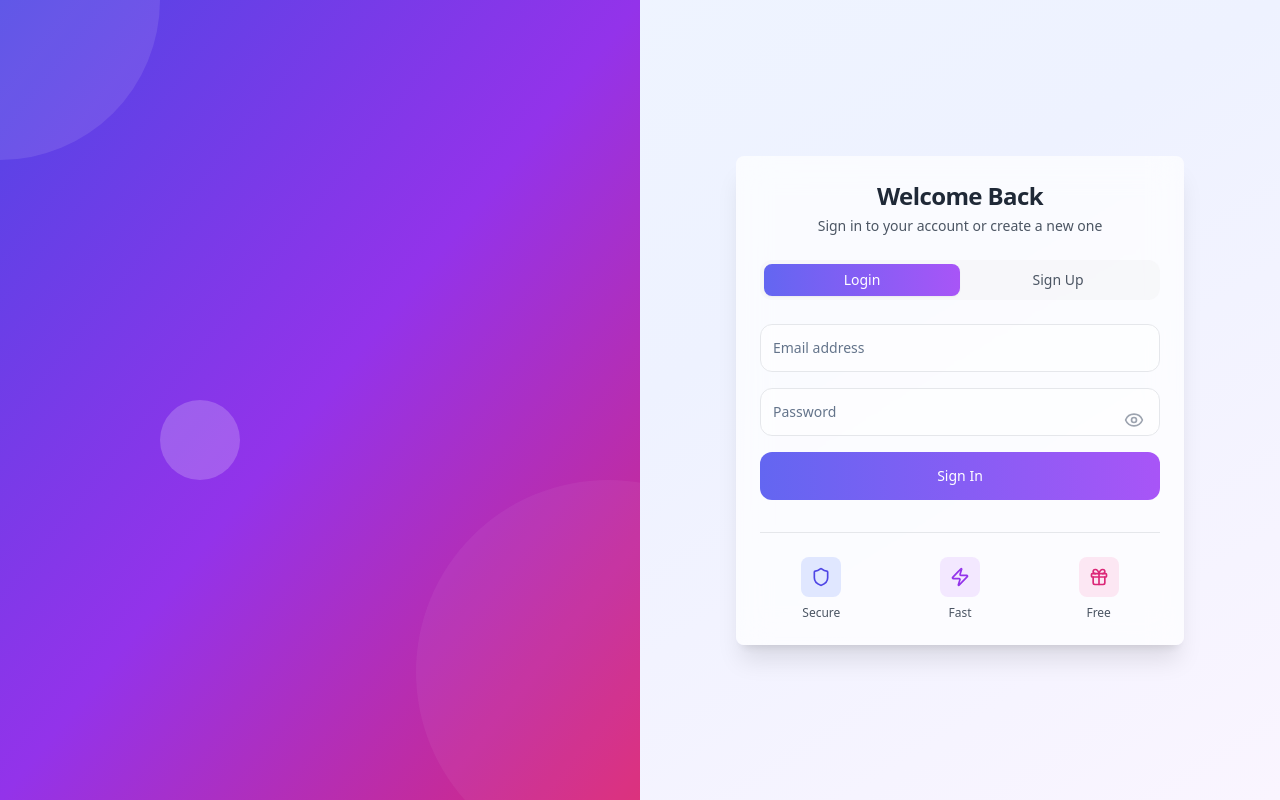
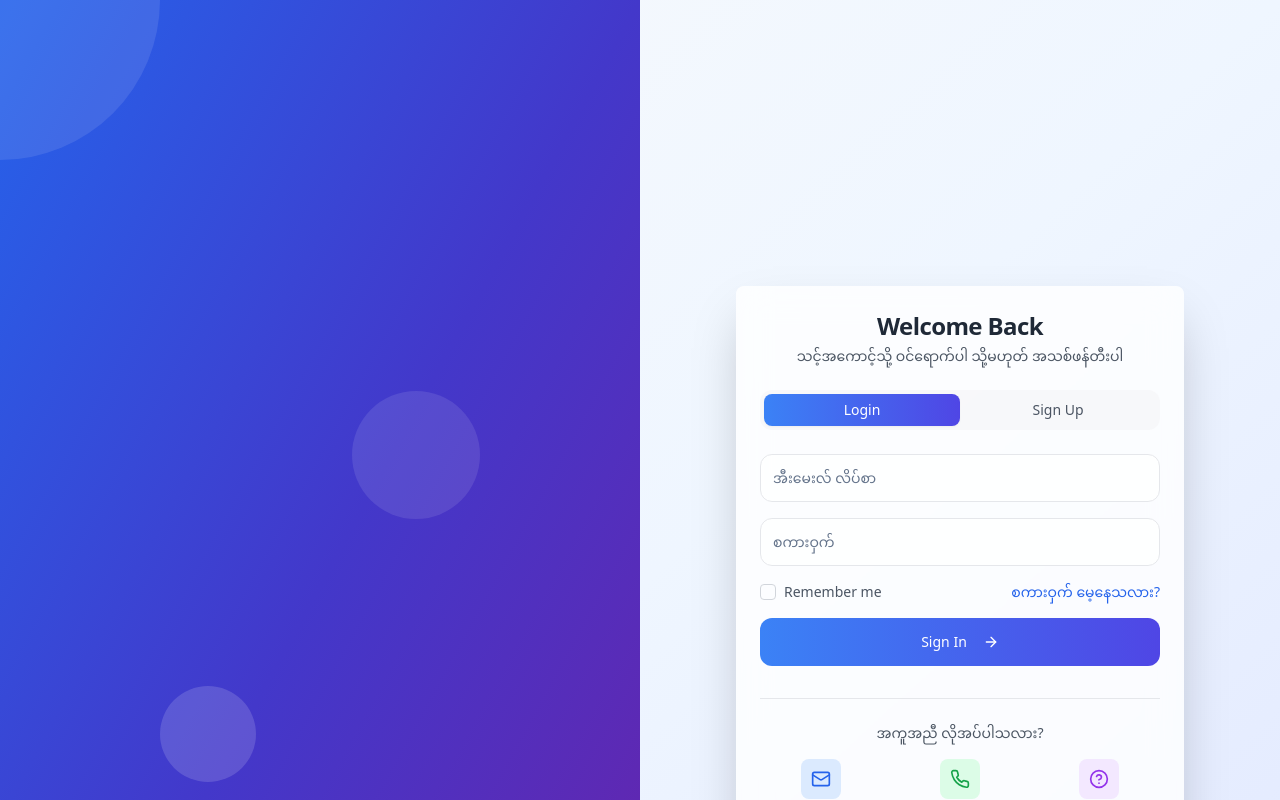
Before and after one commit to myanmararticle/1daysocial, a React (Vite) app: page / in a window 1280 px wide. Shown: the top 800 px of the page. Built offline with nearby package versions, Linux system fonts and the light colour scheme.

Commit message:
Refactor: Improve login page design
- Added "Forgot Password", "Remember Me", and "Support" links to the login page.
- Integrated 1DaySocial landing page content into the login page.
- Implemented a new design for the login page.

```diff
--- a/src/components/auth/AuthLayout.tsx
+++ b/src/components/auth/AuthLayout.tsx
@@ -4,15 +4,18 @@ import { Button } from "@/components/ui/button";
 import { Input } from "@/components/ui/input";
 import { Card, CardContent, CardDescription, CardHeader, CardTitle } from "@/components/ui/card";
 import { Tabs, TabsContent, TabsList, TabsTrigger } from "@/components/ui/tabs";
-import { MessageCircle, Users, Clock, Gift, Eye, EyeOff, Heart, Shield, Zap } from "lucide-react";
+import { Checkbox } from "@/components/ui/checkbox";
+import { MessageCircle, Users, Clock, Shield, Zap, Heart, Star, ArrowRight, Mail, Phone, HelpCircle } from "lucide-react";
 
 const AuthLayout = ({ onAuthSuccess }: { onAuthSuccess: () => void }) => {
   const [showPassword, setShowPassword] = useState(false);
+  const [rememberMe, setRememberMe] = useState(false);
   const [loginForm, setLoginForm] = useState({ email: '', password: '' });
   const [signupForm, setSignupForm] = useState({ name: '', email: '', password: '', confirmPassword: '' });
 
   const handleLogin = (e: React.FormEvent) => {
     e.preventDefault();
+    console.log('Remember me:', rememberMe);
     onAuthSuccess();
   };
 
@@ -21,92 +24,131 @@ const AuthLayout = ({ onAuthSuccess }: { onAuthSuccess: () => void }) => {
     onAuthSuccess();
   };
 
+  const handleForgotPassword = () => {
+    console.log('Forgot password clicked');
+    // Here you would typically open a forgot password modal or redirect
+  };
+
   return (
-    <div className="min-h-screen bg-gradient-to-br from-blue-50 via-indigo-50 to-purple-50 flex">
-      {/* Left Side - Landing Content */}
-      <div className="hidden lg:flex lg:w-1/2 flex-col justify-center items-center p-12 bg-gradient-to-br from-indigo-600 via-purple-600 to-pink-600 text-white relative overflow-hidden">
+    <div className="min-h-screen bg-gradient-to-br from-slate-50 via-blue-50 to-indigo-100 flex">
+      {/* Left Side - Enhanced Landing Content */}
+      <div className="hidden lg:flex lg:w-1/2 flex-col justify-center items-center p-12 bg-gradient-to-br from-blue-600 via-indigo-700 to-purple-800 text-white relative overflow-hidden">
         {/* Animated Background Elements */}
         <div className="absolute inset-0 overflow-hidden">
           <div className="absolute -top-40 -left-40 w-80 h-80 bg-white/10 rounded-full animate-pulse"></div>
           <div className="absolute -bottom-40 -right-40 w-96 h-96 bg-white/5 rounded-full animate-bounce"></div>
-          <div className="absolute top-1/2 left-1/4 w-20 h-20 bg-white/20 rounded-full animate-ping"></div>
+          <div className="absolute top-1/3 right-1/4 w-32 h-32 bg-white/10 rounded-full animate-ping"></div>
+          <div className="absolute bottom-1/3 left-1/4 w-24 h-24 bg-white/15 rounded-full animate-pulse"></div>
         </div>
 
         <div className="relative z-10 max-w-md text-center">
-          <div className="mb-8 animate-fade-in">
-            <div className="w-20 h-20 bg-white/20 backdrop-blur-lg rounded-2xl flex items-center justify-center mx-auto mb-6 animate-scale-in">
-              <MessageCircle className="h-10 w-10 text-white" />
+          {/* Brand Section */}
+          <div className="mb-12 animate-fade-in">
+            <div className="w-24 h-24 bg-white/20 backdrop-blur-lg rounded-3xl flex items-center justify-center mx-auto mb-6 animate-scale-in shadow-2xl">
+              <MessageCircle className="h-12 w-12 text-white" />
             </div>
-            <h1 className="text-4xl font-bold mb-4">1DaySocial</h1>
-            <p className="text-xl text-white/90 mb-8">Connect, Share, Inspire in 24 Hours</p>
+            <h1 className="text-5xl font-bold mb-4 bg-gradient-to-r from-white to-blue-100 bg-clip-text text-transparent">
+              1DaySocial
+            </h1>
+            <p className="text-xl text-blue-100 mb-6">Connect, Share, Inspire in 24 Hours</p>
+            <p className="text-white/80 text-sm leading-relaxed">
+              အသစ်သော လူမှုကွန်ယက် တစ်ခုတွင် ၂၄ နာရီကြာ အဓိပ္ပါယ်ရှိသော ဆက်သွယ်မှုများ ဖန်တီးပါ။ AI-powered matching နှင့် privacy-first approach ဖြင့် လုံခြုံပြီး တန်ဖိုးရှိသော လူမှုကွန်ယက် အတွေ့အကြုံကို ခံစားပါ။
+            </p>
           </div>
 
+          {/* Features Grid */}
           <div className="space-y-6 animate-slide-in-right">
-            <div className="flex items-center space-x-4 p-4 bg-white/10 backdrop-blur-lg rounded-xl hover:bg-white/20 transition-all duration-300 hover-scale">
-              <div className="w-12 h-12 bg-yellow-400/20 rounded-lg flex items-center justify-center">
+            <div className="flex items-center space-x-4 p-4 bg-white/10 backdrop-blur-lg rounded-xl hover:bg-white/20 transition-all duration-300 hover-scale group">
+              <div className="w-12 h-12 bg-yellow-400/20 rounded-lg flex items-center justify-center group-hover:bg-yellow-400/30 transition-colors">
                 <Clock className="h-6 w-6 text-yellow-300" />
               </div>
               <div className="text-left">
-                <h3 className="font-semibold">24-Hour Connections</h3>
-                <p className="text-white/80 text-sm">Meaningful conversations that matter</p>
+                <h3 className="font-semibold text-white">24-Hour Connections</h3>
+                <p className="text-white/80 text-sm">အဓိပ္పါယ်ရှိသော စကားဝိုင်းများ ပြုလုပ်ပါ</p>
               </div>
             </div>
 
-            <div className="flex items-center space-x-4 p-4 bg-white/10 backdrop-blur-lg rounded-xl hover:bg-white/20 transition-all duration-300 hover-scale">
-              <div className="w-12 h-12 bg-green-400/20 rounded-lg flex items-center justify-center">
+            <div className="flex items-center space-x-4 p-4 bg-white/10 backdrop-blur-lg rounded-xl hover:bg-white/20 transition-all duration-300 hover-scale group">
+              <div className="w-12 h-12 bg-green-400/20 rounded-lg flex items-center justify-center group-hover:bg-green-400/30 transition-colors">
                 <Users className="h-6 w-6 text-green-300" />
               </div>
               <div className="text-left">
-                <h3 className="font-semibold">Smart Matching</h3>
-                <p className="text-white/80 text-sm">AI-powered friend suggestions</p>
+                <h3 className="font-semibold text-white">Smart AI Matching</h3>
+                <p className="text-white/80 text-sm">ကိုက်ညီသော သူငယ်ချင်းများ ရှာဖွေပါ</p>
               </div>
             </div>
 
-            <div className="flex items-center space-x-4 p-4 bg-white/10 backdrop-blur-lg rounded-xl hover:bg-white/20 transition-all duration-300 hover-scale">
-              <div className="w-12 h-12 bg-pink-400/20 rounded-lg flex items-center justify-center">
-                <Heart className="h-6 w-6 text-pink-300" />
+            <div className="flex items-center space-x-4 p-4 bg-white/10 backdrop-blur-lg rounded-xl hover:bg-white/20 transition-all duration-300 hover-scale group">
+              <div className="w-12 h-12 bg-pink-400/20 rounded-lg flex items-center justify-center group-hover:bg-pink-400/30 transition-colors">
+                <Shield className="h-6 w-6 text-pink-300" />
               </div>
               <div className="text-left">
-                <h3 className="font-semibold">Safe & Secure</h3>
-                <p className="text-white/80 text-sm">Privacy-first social networking</p>
+                <h3 className="font-semibold text-white">Privacy First</h3>
+                <p className="text-white/80 text-sm">လုံခြုံမှု အမြင့်ဆုံး ကာကွယ်မှု</p>
+              </div>
+            </div>
+
+            <div className="flex items-center space-x-4 p-4 bg-white/10 backdrop-blur-lg rounded-xl hover:bg-white/20 transition-all duration-300 hover-scale group">
+              <div className="w-12 h-12 bg-purple-400/20 rounded-lg flex items-center justify-center group-hover:bg-purple-400/30 transition-colors">
+                <Zap className="h-6 w-6 text-purple-300" />
+              </div>
+              <div className="text-left">
+                <h3 className="font-semibold text-white">Instant Connect</h3>
+                <p className="text-white/80 text-sm">မြန်ဆန်သော ချိတ်ဆက်မှု စနစ်</p>
               </div>
             </div>
           </div>
 
-          <div className="mt-12 grid grid-cols-3 gap-8 text-center animate-fade-in">
-            <div>
-              <div className="text-3xl font-bold">10K+</div>
+          {/* Stats Section */}
+          <div className="mt-12 grid grid-cols-3 gap-6 text-center animate-fade-in">
+            <div className="p-4 bg-white/5 backdrop-blur-lg rounded-xl">
+              <div className="text-3xl font-bold text-white">50K+</div>
               <div className="text-white/80 text-sm">Active Users</div>
             </div>
-            <div>
-              <div className="text-3xl font-bold">24hrs</div>
+            <div className="p-4 bg-white/5 backdrop-blur-lg rounded-xl">
+              <div className="text-3xl font-bold text-white">24hrs</div>
               <div className="text-white/80 text-sm">Connection Time</div>
             </div>
-            <div>
-              <div className="text-3xl font-bold">99%</div>
-              <div className="text-white/80 text-sm">Satisfaction</div>
+            <div className="p-4 bg-white/5 backdrop-blur-lg rounded-xl">
+              <div className="text-3xl font-bold text-white">99.9%</div>
+              <div className="text-white/80 text-sm">Uptime</div>
             </div>
+          </div>
+
+          {/* Testimonial */}
+          <div className="mt-8 p-6 bg-white/10 backdrop-blur-lg rounded-xl animate-fade-in">
+            <div className="flex items-center justify-center mb-3">
+              {[...Array(5)].map((_, i) => (
+                <Star key={i} className="h-4 w-4 text-yellow-400 fill-current" />
+              ))}
+            </div>
+            <p className="text-white/90 text-sm italic mb-3">
+              "1DaySocial ကတစ်ဆင့် တကယ့် သူငယ်ချင်းများနှင့် ကျွန်တော်တွေ့ခဲ့ပါတယ်။"
+            </p>
+            <p className="text-white/70 text-xs">— Thant Zin, Yangon</p>
           </div>
         </div>
       </div>
 
-      {/* Right Side - Auth Forms */}
+      {/* Right Side - Enhanced Auth Forms */}
       <div className="flex-1 flex items-center justify-center p-8 lg:p-12">
         <div className="w-full max-w-md">
           {/* Mobile Header */}
           <div className="lg:hidden text-center mb-8 animate-fade-in">
-            <div className="w-16 h-16 bg-gradient-to-r from-indigo-500 to-purple-500 rounded-2xl flex items-center justify-center mx-auto mb-4">
+            <div className="w-16 h-16 bg-gradient-to-r from-blue-500 to-indigo-600 rounded-2xl flex items-center justify-center mx-auto mb-4 shadow-lg">
               <MessageCircle className="h-8 w-8 text-white" />
             </div>
-            <h1 className="text-3xl font-bold text-gray-800 mb-2">1DaySocial</h1>
-            <p className="text-gray-600">Connect for 24 hours</p>
+            <h1 className="text-3xl font-bold bg-gradient-to-r from-blue-600 to-indigo-600 bg-clip-text text-transparent mb-2">
+              1DaySocial
+            </h1>
+            <p className="text-gray-600">၂၄ နာရီ ဆက်သွယ်မှု</p>
           </div>
 
-          <Card className="bg-white/70 backdrop-blur-lg border-0 shadow-xl animate-scale-in">
+          <Card className="bg-white/80 backdrop-blur-lg border-0 shadow-2xl animate-scale-in">
             <CardHeader className="space-y-1 pb-6">
               <CardTitle className="text-2xl text-center text-gray-800">Welcome Back</CardTitle>
               <CardDescription className="text-center text-gray-600">
-                Sign in to your account or create a new one
+                သင့်အကောင့်သို့ ဝင်ရောက်ပါ သို့မဟုတ် အသစ်ဖန်တီးပါ
               </CardDescription>
             </CardHeader>
             <CardContent>
@@ -114,13 +156,13 @@ const AuthLayout = ({ onAuthSuccess }: { onAuthSuccess: () => void }) => {
                 <TabsList className="grid w-full grid-cols-2 bg-gray-100/50 p-1 rounded-xl">
                   <TabsTrigger
                     value="login"
-                    className="text-gray-600 data-[state=active]:text-white data-[state=active]:bg-gradient-to-r data-[state=active]:from-indigo-500 data-[state=active]:to-purple-500 rounded-lg transition-all duration-300"
+                    className="text-gray-600 data-[state=active]:text-white data-[state=active]:bg-gradient-to-r data-[state=active]:from-blue-500 data-[state=active]:to-indigo-600 rounded-lg transition-all duration-300"
                   >
                     Login
                   </TabsTrigger>
                   <TabsTrigger
                     value="signup"
-                    className="text-gray-600 data-[state=active]:text-white data-[state=active]:bg-gradient-to-r data-[state=active]:from-indigo-500 data-[state=active]:to-purple-500 rounded-lg transition-all duration-300"
+                    className="text-gray-600 data-[state=active]:text-white data-[state=active]:bg-gradient-to-r data-[state=active]:from-blue-500 data-[state=active]:to-indigo-600 rounded-lg transition-all duration-300"
                   >
                     Sign Up
                   </TabsTrigger>
@@ -131,35 +173,52 @@ const AuthLayout = ({ onAuthSuccess }: { onAuthSuccess: () => void }) => {
                     <div className="space-y-2">
                       <Input
                         type="email"
-                        placeholder="Email address"
+                        placeholder="အီးမေးလ် လိပ်စာ"
                         value={loginForm.email}
                         onChange={(e) => setLoginForm({...loginForm, email: e.target.value})}
-                        className="bg-white/50 border-gray-200 focus:border-indigo-500 focus:ring-indigo-500 h-12 rounded-xl transition-all duration-300"
+                        className="bg-white/70 border-gray-200 focus:border-blue-500 focus:ring-blue-500 h-12 rounded-xl transition-all duration-300"
                         required
                       />
                     </div>
-                    <div className="space-y-2 relative">
+                    <div className="space-y-2">
                       <Input
-                        type={showPassword ? "text" : "password"}
-                        placeholder="Password"
+                        type="password"
+                        placeholder="စကားဝှက်"
                         value={loginForm.password}
                         onChange={(e) => setLoginForm({...loginForm, password: e.target.value})}
-                        className="bg-white/50 border-gray-200 focus:border-indigo-500 focus:ring-indigo-500 h-12 rounded-xl pr-12 transition-all duration-300"
+                        className="bg-white/70 border-gray-200 focus:border-blue-500 focus:ring-blue-500 h-12 rounded-xl transition-all duration-300"
                         required
                       />
+                    </div>
+
+                    {/* Remember Me and Forgot Password */}
+                    <div className="flex items-center justify-between">
+                      <div className="flex items-center space-x-2">
+                        <Checkbox
+                          id="remember"
+                          checked={rememberMe}
+                          onCheckedChange={setRememberMe}
+                          className="border-gray-300"
+                        />
+                        <label htmlFor="remember" className="text-sm text-gray-600">
+                          Remember me
+                        </label>
+                      </div>
                       <button
                         type="button"
-                        onClick={() => setShowPassword(!showPassword)}
-                        className="absolute right-4 top-1/2 transform -translate-y-1/2 text-gray-400 hover:text-gray-600 transition-colors"
+                        onClick={handleForgotPassword}
+                        className="text-sm text-blue-600 hover:text-blue-800 transition-colors"
                       >
-                        {showPassword ? <EyeOff className="h-5 w-5" /> : <Eye className="h-5 w-5" />}
+                        စကားဝှက် မေ့နေသလား?
                       </button>
                     </div>
+
                     <Button
                       type="submit"
-                      className="w-full bg-gradient-to-r from-indigo-500 to-purple-500 hover:from-indigo-600 hover:to-purple-600 h-12 rounded-xl text-white font-medium transition-all duration-300 hover-scale"
+                      className="w-full bg-gradient-to-r from-blue-500 to-indigo-600 hover:from-blue-600 hover:to-indigo-700 h-12 rounded-xl text-white font-medium transition-all duration-300 hover-scale"
                     >
                       Sign In
+                      <ArrowRight className="ml-2 h-4 w-4" />
                     </Button>
                   </form>
                 </TabsContent>
@@ -169,73 +228,88 @@ const AuthLayout = ({ onAuthSuccess }: { onAuthSuccess: () => void }) => {
                     <div className="space-y-2">
                       <Input
                         type="text"
-                        placeholder="Full Name"
+                        placeholder="အမည် အပြည့်အစုံ"
                         value={signupForm.name}
                         onChange={(e) => setSignupForm({...signupForm, name: e.target.value})}
-                        className="bg-white/50 border-gray-200 focus:border-indigo-500 focus:ring-indigo-500 h-12 rounded-xl transition-all duration-300"
+                        className="bg-white/70 border-gray-200 focus:border-blue-500 focus:ring-blue-500 h-12 rounded-xl transition-all duration-300"
                         required
                       />
                     </div>
                     <div className="space-y-2">
                       <Input
                         type="email"
-                        placeholder="Email address"
+                        placeholder="အီးမေးလ် လိပ်စာ"
                         value={signupForm.email}
                         onChange={(e) => setSignupForm({...signupForm, email: e.target.value})}
-                        className="bg-white/50 border-gray-200 focus:border-indigo-500 focus:ring-indigo-500 h-12 rounded-xl transition-all duration-300"
+                        className="bg-white/70 border-gray-200 focus:border-blue-500 focus:ring-blue-500 h-12 rounded-xl transition-all duration-300"
                         required
                       />
                     </div>
                     <div className="space-y-2">
                       <Input
                         type="password"
-                        placeholder="Password"
+                        placeholder="စကားဝှက်"
                         value={signupForm.password}
                         onChange={(e) => setSignupForm({...signupForm, password: e.target.value})}
-                        className="bg-white/50 border-gray-200 focus:border-indigo-500 focus:ring-indigo-500 h-12 rounded-xl transition-all duration-300"
+                        className="bg-white/70 border-gray-200 focus:border-blue-500 focus:ring-blue-500 h-12 rounded-xl transition-all duration-300"
                         required
                       />
                     </div>
                     <div className="space-y-2">
                       <Input
                         type="password"
-                        placeholder="Confirm Password"
+                        placeholder="စကားဝှက် အတည်ပြုပါ"
                         value={signupForm.confirmPassword}
                         onChange={(e) => setSignupForm({...signupForm, confirmPassword: e.target.value})}
-                        className="bg-white/50 border-gray-200 focus:border-indigo-500 focus:ring-indigo-500 h-12 rounded-xl transition-all duration-300"
+                        className="bg-white/70 border-gray-200 focus:border-blue-500 focus:ring-blue-500 h-12 rounded-xl transition-all duration-300"
                         required
                       />
                     </div>
                     <Button
                       type="submit"
-                      className="w-full bg-gradient-to-r from-indigo-500 to-purple-500 hover:from-indigo-600 hover:to-purple-600 h-12 rounded-xl text-white font-medium transition-all duration-300 hover-scale"
+                      className="w-full bg-gradient-to-r from-blue-500 to-indigo-600 hover:from-blue-600 hover:to-indigo-700 h-12 rounded-xl text-white font-medium transition-all duration-300 hover-scale"
                     >
                       Create Account
+                      <ArrowRight className="ml-2 h-4 w-4" />
                     </Button>
                   </form>
                 </TabsContent>
               </Tabs>
 
+              {/* Support Links Section */}
               <div className="mt-8 pt-6 border-t border-gray-200">
+                <div className="text-center mb-4">
+                  <p className="text-sm text-gray-600 mb-4">အကူအညီ လိုအပ်ပါသလား?</p>
+                </div>
+
                 <div className="grid grid-cols-3 gap-4 text-center">
-                  <div className="flex flex-col items-center space-y-2 group">
-                    <div className="w-10 h-10 bg-indigo-100 rounded-lg flex items-center justify-center group-hover:bg-indigo-200 transition-colors">
-                      <Shield className="h-5 w-5 text-indigo-600" />
+                  <div className="flex flex-col items-center space-y-2 group cursor-pointer">
+                    <div className="w-10 h-10 bg-blue-100 rounded-lg flex items-center justify-center group-hover:bg-blue-200 transition-colors">
+                      <Mail className="h-5 w-5 text-blue-600" />
                     </div>
-                    <span className="text-xs text-gray-600">Secure</span>
+                    <span className="text-xs text-gray-600">Email</span>
                   </div>
-                  <div className="flex flex-col items-center space-y-2 group">
+                  <div className="flex flex-col items-center space-y-2 group cursor-pointer">
+                    <div className="w-10 h-10 bg-green-100 rounded-lg flex items-center justify-center group-hover:bg-green-200 transition-colors">
+                      <Phone className="h-5 w-5 text-green-600" />
+                    </div>
+                    <span className="text-xs text-gray-600">Phone</span>
+                  </div>
+                  <div className="flex flex-col items-center space-y-2 group cursor-pointer">
                     <div className="w-10 h-10 bg-purple-100 rounded-lg flex items-center justify-center group-hover:bg-purple-200 transition-colors">
-                      <Zap className="h-5 w-5 text-purple-600" />
+                      <HelpCircle className="h-5 w-5 text-purple-600" />
                     </div>
-                    <span className="text-xs text-gray-600">Fast</span>
+                    <span className="text-xs text-gray-600">Help</span>
                   </div>
-                  <div className="flex flex-col items-center space-y-2 group">
-                    <div className="w-10 h-10 bg-pink-100 rounded-lg flex items-center justify-center group-hover:bg-pink-200 transition-colors">
-                      <Gift className="h-5 w-5 text-pink-600" />
-                    </div>
-                    <span className="text-xs text-gray-600">Free</span>
-                  </div>
+                </div>
+
+                <div className="mt-6 text-center">
+                  <p className="text-xs text-gray-500">
+                    By signing up, you agree to our{' '}
+                    <span className="text-blue-600 hover:underline cursor-pointer">Terms</span>
+                    {' '}and{' '}
+                    <span className="text-blue-600 hover:underline cursor-pointer">Privacy Policy</span>
+                  </p>
                 </div>
               </div>
             </CardContent>
```
